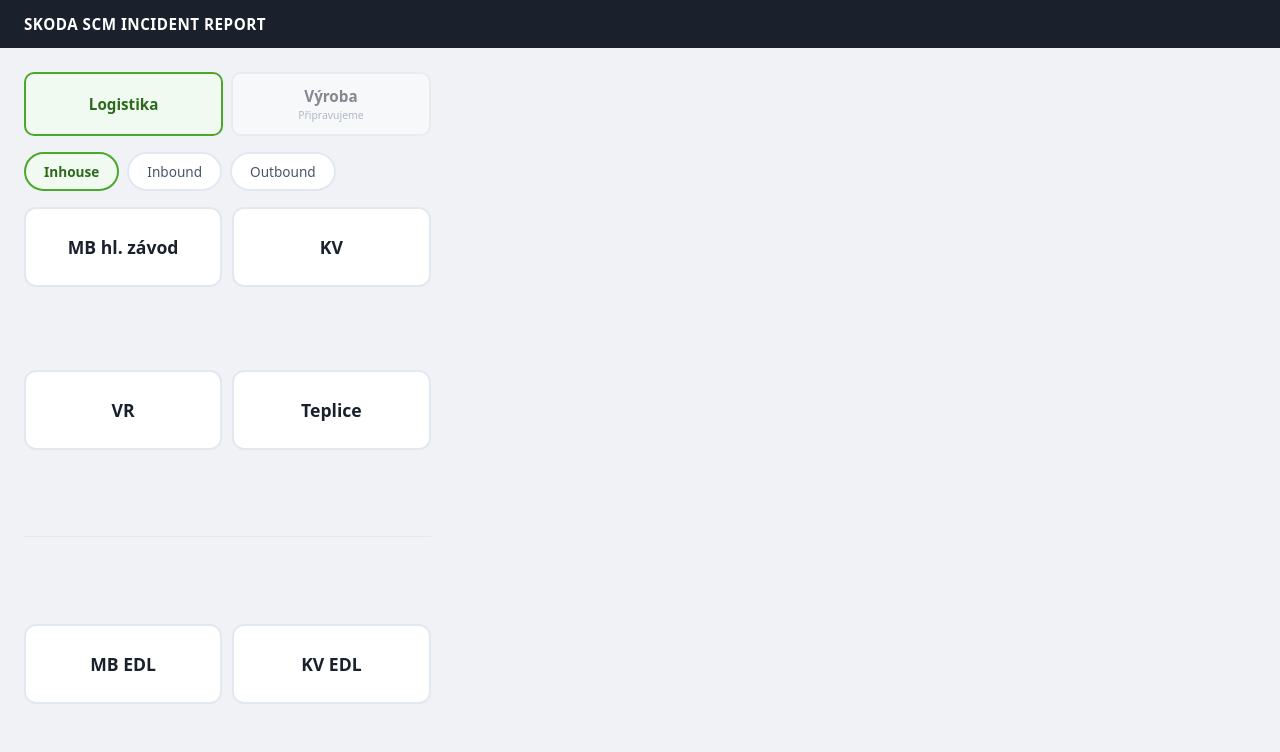
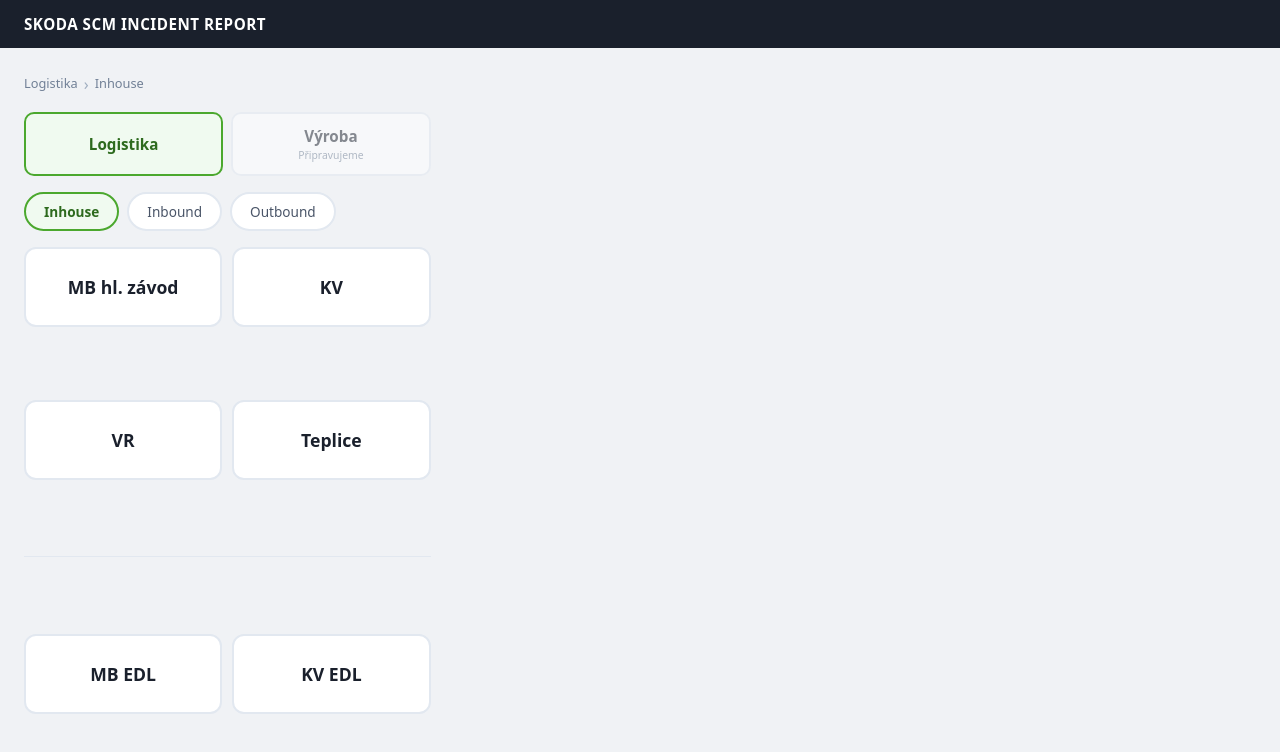
Before and after one commit to Meowwy/skoda-incidents-public, a Svelte app: page / in a window 1280 px wide. Shown: the top 752 px of the page. Built offline with nearby package versions, Linux system fonts and the light colour scheme.

Commit message:
CHANGE toggle the system selection panel, CHANGE trail

```diff
--- a/src/App.svelte
+++ b/src/App.svelte
@@ -37,6 +37,7 @@
   let availableWarehouses = $derived(selectedLocation ? (warehouseMap[selectedLocation] || []) : []);
   let currentStep = $derived(currentStepIndex >= 0 && currentStepIndex < schema.steps.length ? schema.steps[currentStepIndex] : null);
   let canProceedLocation = $derived(selectedWarehouse !== null);
+  let systemPanelCollapsed = $derived(phase === 'system' && selectedSystem !== null && currentStepIndex >= 0);
 
   // Reset scenario selection when navigating to a new diagnostic step
   $effect(() => {
@@ -59,12 +60,18 @@
 
   let breadcrumb = $derived.by(() => {
     const parts = [];
-    if (selectedArea) parts.push(selectedArea);
-    if (selectedSubarea) parts.push(selectedSubarea);
-    if (selectedLocation) parts.push(selectedLocation);
-    if (selectedWarehouse) parts.push(selectedWarehouse);
-    if (selectedSystem) parts.push(selectedSystem);
-    if (currentStep) parts.push(currentStep.question.substring(0, 30) + (currentStep.question.length > 30 ? '...' : ''));
+    if (selectedArea) parts.push({ label: selectedArea, type: 'fixed' });
+    if (selectedSubarea) parts.push({ label: selectedSubarea, type: 'fixed' });
+    if (selectedLocation) parts.push({ label: selectedLocation, type: 'fixed' });
+    if (selectedWarehouse) parts.push({ label: selectedWarehouse, type: 'fixed' });
+    if (selectedSystem) parts.push({ label: selectedSystem, type: 'system' });
+    for (const item of selectTrail) {
+      parts.push({ label: item.answer, type: 'trail' });
+    }
+    if (currentStep && currentStep.type !== 'select') {
+      const q = currentStep.question;
+      parts.push({ label: q.length > 40 ? q.substring(0, 40) + '...' : q, type: 'step' });
+    }
     return parts;
   });
 
@@ -206,6 +213,14 @@
     }
   }
 
+  function goBackToSystemSelection() {
+    currentStepIndex = -1;
+    selectedSystem = null;
+    history = [];
+    const preserved = { area: answers.area, subarea: answers.subarea, location: answers.location, warehouse: answers.warehouse, additional_info: answers.additional_info };
+    answers = preserved;
+  }
+
   function goBackToLocation() {
     phase = 'location';
     selectedSystem = null;
@@ -237,6 +252,20 @@
 </header>
 
 <main class="app-main">
+
+  <!-- UNIVERSAL BREADCRUMB -->
+  {#if breadcrumb.length > 0}
+    <div class="breadcrumb">
+      {#each breadcrumb as part, i (i)}
+        {#if i > 0}<span class="breadcrumb-sep">&rsaquo;</span>{/if}
+        <span class="breadcrumb-item"
+              class:breadcrumb-trail={part.type === 'trail'}
+              class:breadcrumb-system={part.type === 'system'}>
+          {part.label}
+        </span>
+      {/each}
+    </div>
+  {/if}
 
   <!-- ============================== -->
   <!-- PHASE 1: LOCATION SELECTION    -->
@@ -341,17 +370,17 @@
   <!-- PHASE 2: SYSTEM & QUESTIONS    -->
   <!-- ============================== -->
   {:else if phase === 'system'}
-    <!-- Breadcrumb -->
-    <div class="breadcrumb">
-      {#each breadcrumb as part, i (i)}
-        {#if i > 0}<span class="breadcrumb-sep">&rsaquo;</span>{/if}
-        <span class="breadcrumb-item">{part}</span>
-      {/each}
-    </div>
-
     <div class="system-layout">
-      <!-- LEFT: System Selection -->
-      <div class="system-panel">
+      <!-- LEFT: System Selection (collapsible) -->
+      <div class="system-panel" class:collapsed={systemPanelCollapsed}>
+        {#if systemPanelCollapsed}
+          <button class="btn-back-collapsed" onclick={goBackToSystemSelection} title="Zpět na výběr systému">
+            <svg width="20" height="20" viewBox="0 0 20 20" fill="none">
+              <path d="M13 4L7 10L13 16" stroke="currentColor" stroke-width="2" stroke-linecap="round" stroke-linejoin="round"/>
+            </svg>
+          </button>
+          <span class="collapsed-system-name">{selectedSystem}</span>
+        {:else}
           <h2 class="panel-heading">Jaký systém má výpadek?</h2>
           <div class="system-grid">
             {#each systemOptions as sys (sys)}
@@ -370,6 +399,7 @@
           <button class="btn-back-location" onclick={goBackToLocation}>
             Zpět na výběr lokality
           </button>
+        {/if}
       </div>
 
       <!-- RIGHT: Diagram or Questions -->
@@ -424,15 +454,6 @@
       {:else if currentStep && currentStep.type === 'diagnostic'}
         <!-- DIAGNOSTIC MODE: numbered vertical tabs + two-part detail panel -->
         <div class="diagnostic-panel">
-          {#if selectTrail.length > 0}
-            <div class="trail-summary">
-              {#each selectTrail as item, i (item.step.id)}
-                {#if i > 0}<span class="trail-sep">&rsaquo;</span>{/if}
-                <span class="trail-chip">{item.answer}</span>
-              {/each}
-            </div>
-          {/if}
-
           <h2 class="diagnostic-heading">{currentStep.question}</h2>
 
           <div class="diagnostic-layout">
@@ -545,15 +566,6 @@
       {:else if currentStep}
         <!-- FALLBACK: normal panel for boolean/info steps -->
         <div class="questions-panel">
-          {#if selectTrail.length > 0}
-            <div class="trail-summary">
-              {#each selectTrail as item, i (item.step.id)}
-                {#if i > 0}<span class="trail-sep">&rsaquo;</span>{/if}
-                <span class="trail-chip">{item.answer}</span>
-              {/each}
-            </div>
-          {/if}
-
           <h2 class="question-text">{currentStep.question}</h2>
 
           {#if currentStep.description}
--- a/src/app.css
+++ b/src/app.css
@@ -70,6 +70,8 @@
   height: calc(100vh - 48px);
   overflow-y: auto;
   padding: 24px;
+  display: flex;
+  flex-direction: column;
 }
 
 /* ==========================================
@@ -78,7 +80,7 @@
 .dashboard-layout {
   display: flex;
   gap: 24px;
-  height: 100%;
+  flex: 1;
   min-height: 0;
 }
 .left-panel {
@@ -314,6 +316,7 @@
   font-size: 0.8rem;
   color: #718096;
   flex-wrap: wrap;
+  flex-shrink: 0;
 }
 .breadcrumb-sep {
   color: #a0aec0;
@@ -322,11 +325,24 @@
 .breadcrumb-item {
   white-space: nowrap;
 }
+.breadcrumb-item.breadcrumb-system {
+  font-weight: 700;
+  color: #1a202c;
+}
+.breadcrumb-item.breadcrumb-trail {
+  display: inline-block;
+  padding: 2px 10px;
+  background: #f0faf0;
+  border: 1px solid #4ba82e;
+  border-radius: 6px;
+  font-weight: 600;
+  color: #2d6a1e;
+}
 
 .system-layout {
   display: flex;
   gap: 24px;
-  height: calc(100% - 36px);
+  flex: 1;
   min-height: 0;
 }
 
@@ -339,6 +355,45 @@
   border-radius: 12px;
   box-shadow: 0 1px 4px rgba(0,0,0,0.06);
   padding: 24px;
+  transition: width 0.3s ease, min-width 0.3s ease, padding 0.3s ease;
+}
+.system-panel.collapsed {
+  width: 56px;
+  min-width: 56px;
+  padding: 16px 8px;
+  align-items: center;
+  overflow: hidden;
+}
+
+.btn-back-collapsed {
+  width: 40px;
+  height: 40px;
+  border-radius: 8px;
+  background: #f0f2f5;
+  border: 1px solid #e2e8f0;
+  display: flex;
+  align-items: center;
+  justify-content: center;
+  cursor: pointer;
+  color: #4a5568;
+  padding: 0;
+  margin-bottom: 16px;
+  flex-shrink: 0;
+  transition: background 0.2s, color 0.2s;
+}
+.btn-back-collapsed:hover {
+  background: #e2e8f0;
+  color: #1a202c;
+}
+
+.collapsed-system-name {
+  writing-mode: vertical-rl;
+  transform: rotate(180deg);
+  font-size: 0.85rem;
+  font-weight: 700;
+  color: #2d6a1e;
+  letter-spacing: 0.5px;
+  white-space: nowrap;
 }
 
 .system-grid {
@@ -499,32 +554,6 @@
 .drilldown-option-btn:hover {
   border-color: #4ba82e;
   background: #fafff8;
-}
-
-/* Trail summary for diagnostic phase */
-.trail-summary {
-  display: flex;
-  align-items: center;
-  gap: 6px;
-  margin-bottom: 16px;
-  padding-bottom: 12px;
-  border-bottom: 1px solid #e2e8f0;
-  flex-wrap: wrap;
-}
-.trail-chip {
-  display: inline-block;
-  padding: 4px 12px;
-  background: #f0faf0;
-  border: 1px solid #4ba82e;
-  border-radius: 6px;
-  font-size: 0.8rem;
-  font-weight: 600;
-  color: #2d6a1e;
-  white-space: nowrap;
-}
-.trail-sep {
-  color: #a0aec0;
-  font-size: 1rem;
 }
 
 /* ==========================================
@@ -988,7 +1017,8 @@
   display: flex;
   align-items: center;
   justify-content: center;
-  height: 100%;
+  flex: 1;
+  min-height: 0;
 }
 .result-card {
   background: #fff;
```
Lines whose indentation alone changed are shown as unchanged.
